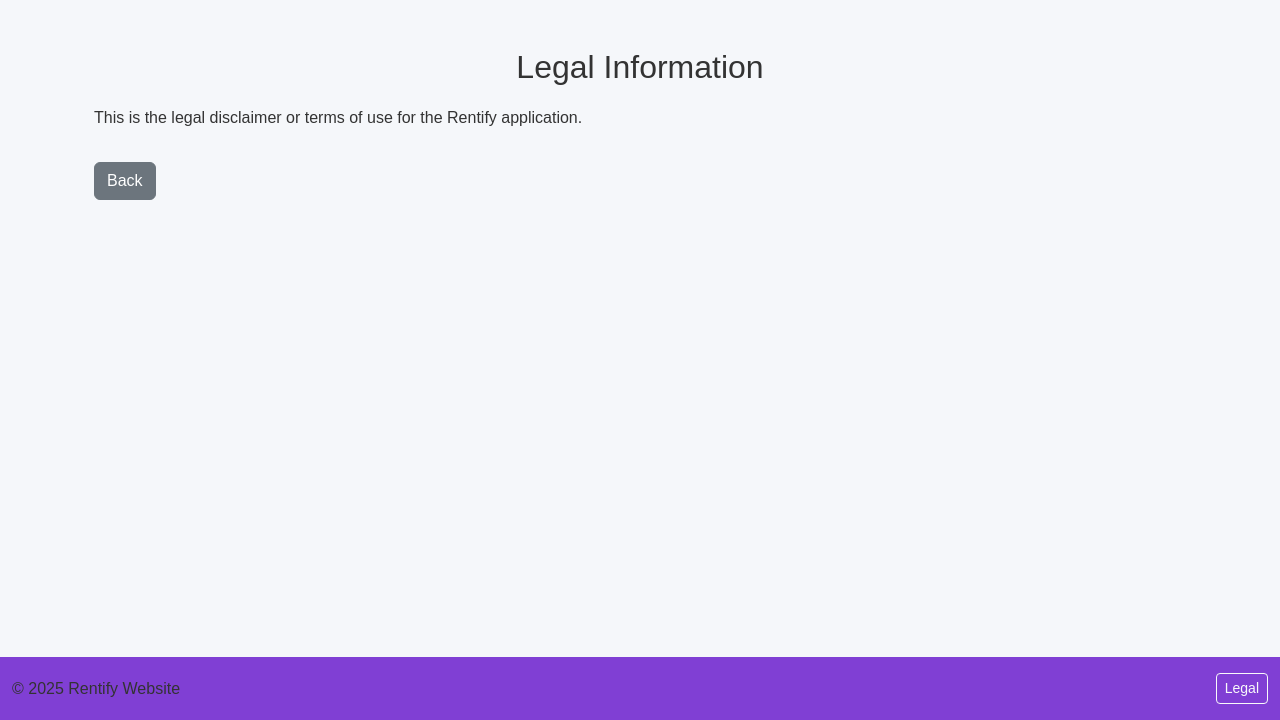
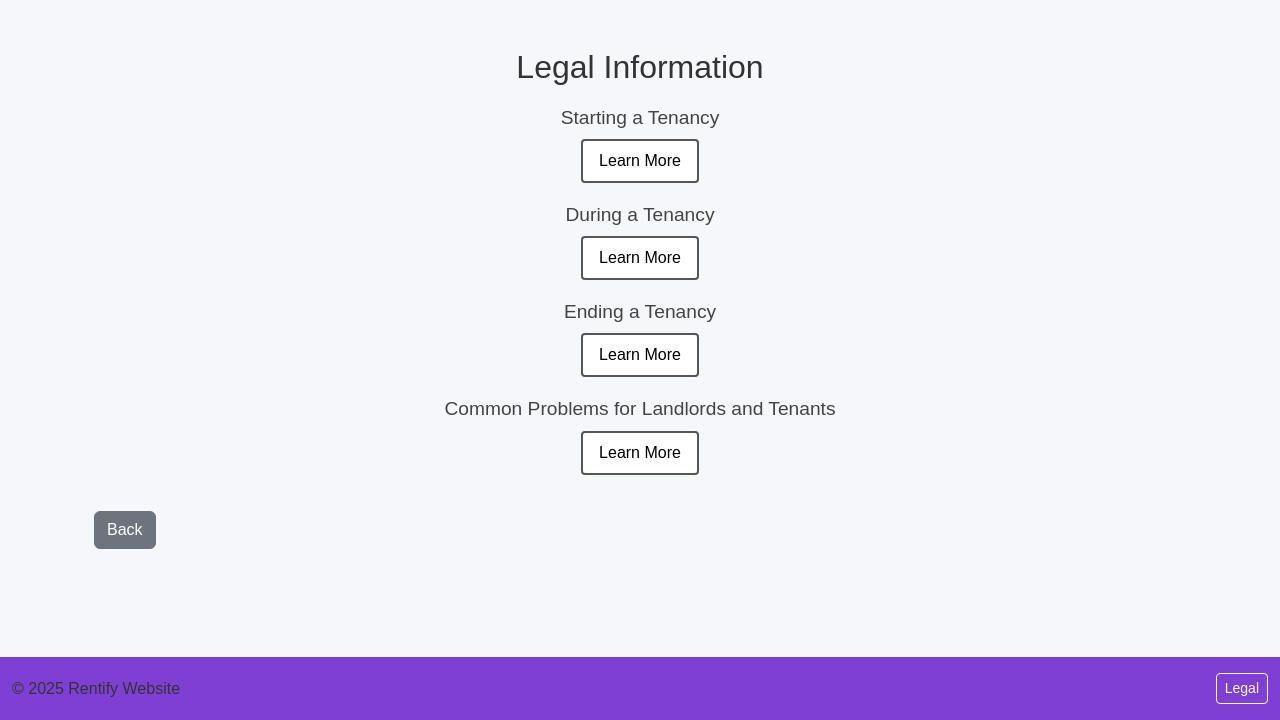
Before and after one commit to EddieLin1/471PROJ, a Flask app: page /legal in a window 1280 px wide. Shown: the part 80-800 px from the top of the page. Run offline with Flask 3, Linux system fonts and the light colour scheme.

Commit message:
Links and buttons to Legal Page

```diff
--- a/static/css/styles.css
+++ b/static/css/styles.css
@@ -79,3 +79,29 @@ header nav a:hover {
     border-radius: 4px;
     font-weight: bold;
 }
+
+.legal-link-section {
+  margin-bottom: 20px;
+  text-align: center;
+}
+
+.legal-link-section h4 {
+  margin-bottom: 10px;
+  font-size: 1.2em;
+  color: #444;
+}
+
+.legal-link-btn {
+  background-color: white;
+  color: black;
+  border: 2px solid #555555;
+  padding: 8px 16px;
+  text-decoration: none;
+  border-radius: 4px;
+  transition: background-color 0.3s, color 0.3s;
+}
+
+.legal-link-btn:hover {
+  background-color: #555555;
+  color: white;
+}
--- a/templates/Legal.html
+++ b/templates/Legal.html
@@ -5,7 +5,27 @@
 {% block content %}
 <div class="container mt-5">
     <h2>Legal Information</h2>
-    <p>This is the legal disclaimer or terms of use for the Rentify application.</p>
+
+    <div class="legal-link-section">
+        <h4>Starting a Tenancy</h4>
+        <a href="https://www.alberta.ca/starting-a-tenancy" target="_blank" class="btn legal-link-btn">Learn More</a>
+    </div>
+
+    <div class="legal-link-section">
+        <h4>During a Tenancy</h4>
+        <a href="https://www.alberta.ca/during-a-tenancy" target="_blank" class="btn legal-link-btn">Learn More</a>
+    </div>
+
+    <div class="legal-link-section">
+        <h4>Ending a Tenancy</h4>
+        <a href="https://www.alberta.ca/ending-a-tenancy" target="_blank" class="btn legal-link-btn">Learn More</a>
+    </div>
+
+    <div class="legal-link-section">
+        <h4>Common Problems for Landlords and Tenants</h4>
+        <a href="https://www.alberta.ca/common-problems-landlords-and-tenants" target="_blank" class="btn legal-link-btn">Learn More</a>
+    </div>
+
     <a href="{{ request.referrer or url_for('property') }}" class="btn btn-secondary mt-3">Back</a>
 </div>
 {% endblock %}
```
